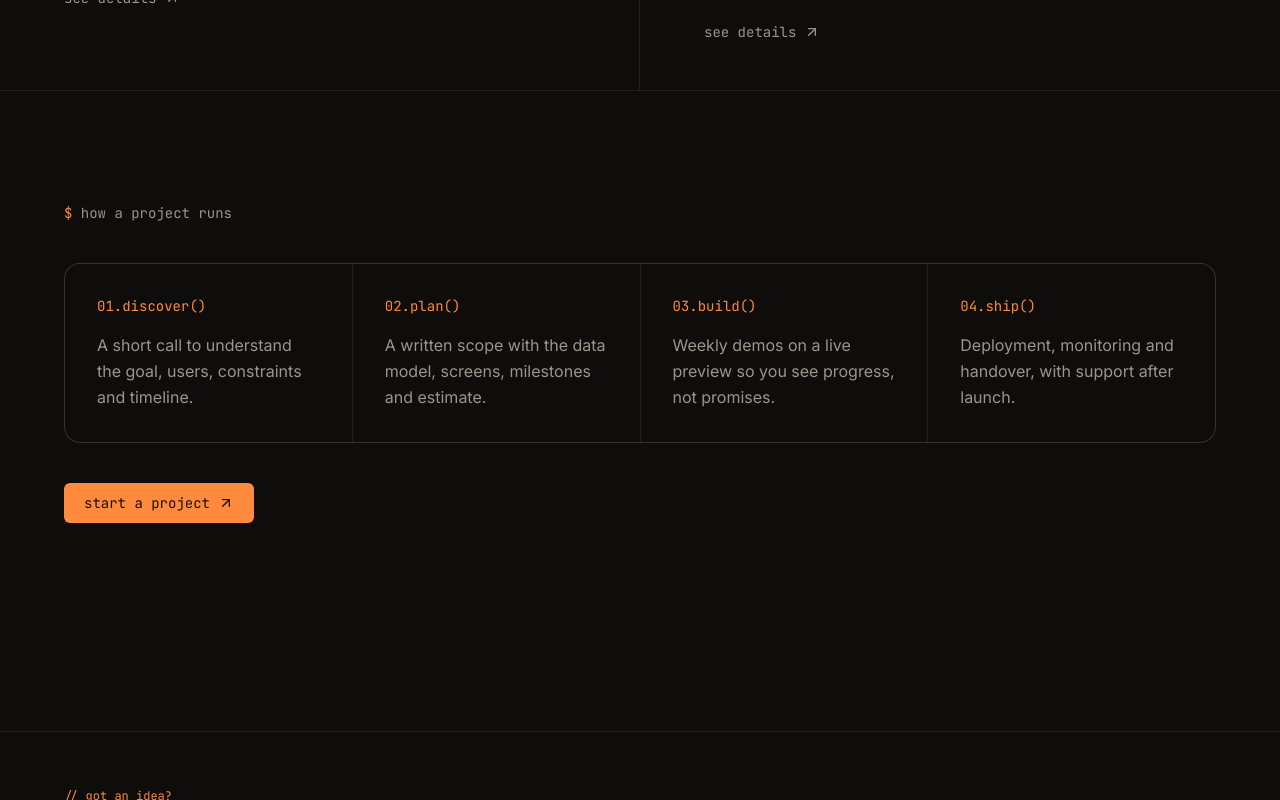
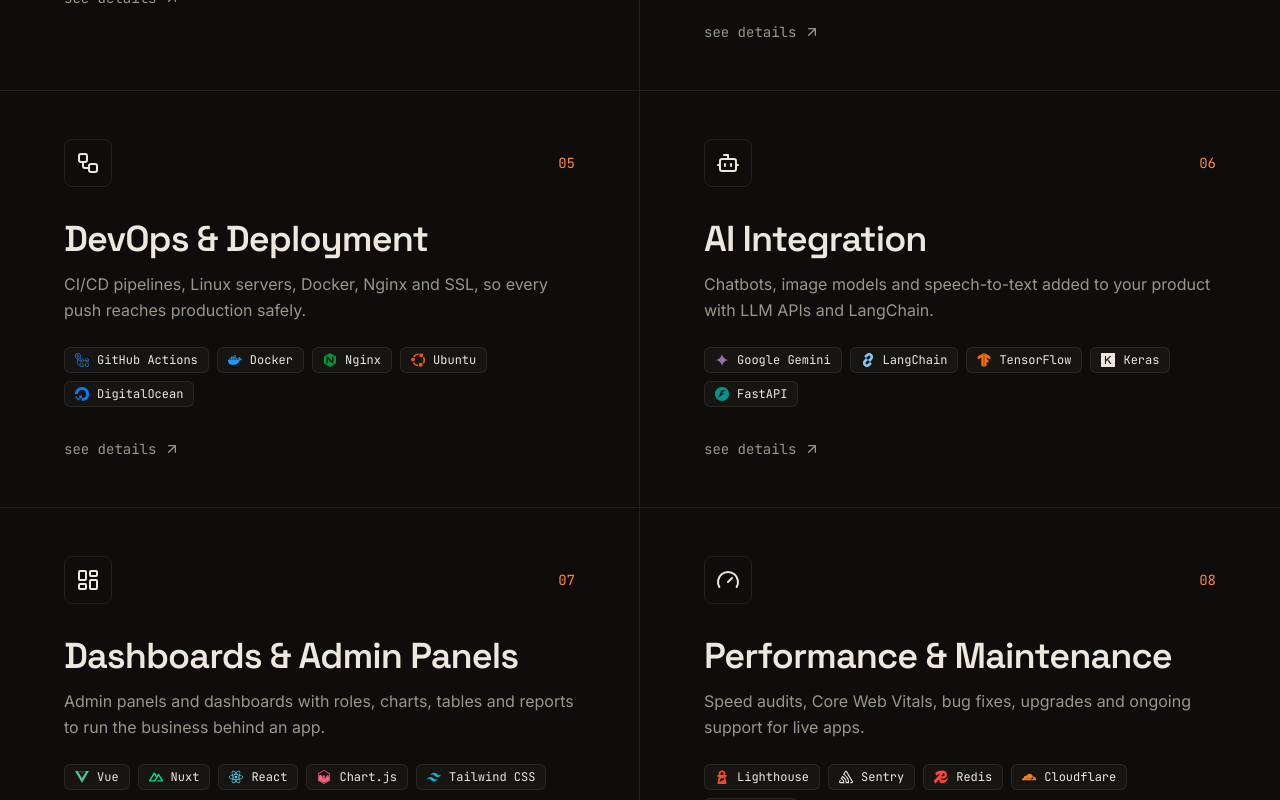
Before and after one commit to ABDULAHAD118/Personal-Portfolio, a Next.js app: page /services in a window 1280 px wide. Shown: the part 1180-1980 px from the top of the page. Built offline with nearby package versions, Linux system fonts and the light colour scheme.

Commit message:
Add DevOps, AI integration, dashboards and maintenance services

```diff
--- a/app/lib/content.ts
+++ b/app/lib/content.ts
@@ -94,6 +94,12 @@ export const stackIcons: Record<string, TechIconSource> = {
     Keras: si.siKeras,
     LangChain: si.siLangchain,
     Selenium: si.siSelenium,
+    PM2: si.siPm2,
+    "Let's Encrypt": si.siLetsencrypt,
+    'Google Gemini': si.siGooglegemini,
+    'Chart.js': si.siChartdotjs,
+    Lighthouse: si.siLighthouse,
+    Sentry: si.siSentry,
 };
 
 // How a typical engagement runs; shown on the services pages.
--- a/app/lib/service-icons.ts
+++ b/app/lib/service-icons.ts
@@ -1,4 +1,22 @@
-import { Layers, Monitor, Server, Smartphone } from 'lucide-react';
+import {
+    Bot,
+    Gauge,
+    LayoutDashboard,
+    Layers,
+    Monitor,
+    Server,
+    Smartphone,
+    Workflow,
+} from 'lucide-react';
 
 // Same order as serviceData.
-export const serviceIcons = [Layers, Monitor, Server, Smartphone];
+export const serviceIcons = [
+    Layers,
+    Monitor,
+    Server,
+    Smartphone,
+    Workflow,
+    Bot,
+    LayoutDashboard,
+    Gauge,
+];
--- a/assets/assets.ts
+++ b/assets/assets.ts
@@ -735,6 +735,94 @@ export const serviceData = [
         stack: ['React Native', 'Expo', 'Flutter', 'Firebase', 'TypeScript'],
         projects: ['cliqbot', 'weather-app'],
     },
+    {
+        icon: assets.ui_icon,
+        slug: 'devops',
+        title: 'DevOps & Deployment',
+        description:
+            'CI/CD pipelines, Linux servers, Docker, Nginx and SSL, so every push reaches production safely.',
+        intro: 'I set up the servers and pipelines that take code from a git push to a live, secure site, and keep it running.',
+        deliverables: [
+            'CI/CD pipelines with GitHub Actions',
+            'Ubuntu server setup on DigitalOcean or a VPS',
+            'Nginx reverse proxy, domains and SSL',
+            'Docker and PM2 process management',
+            'Zero-downtime deploys and rollbacks',
+        ],
+        stack: [
+            'GitHub Actions',
+            'Docker',
+            'Nginx',
+            'Ubuntu',
+            'DigitalOcean',
+            'PM2',
+            "Let's Encrypt",
+            'Cloudflare',
+        ],
+        projects: ['ola-lssu', 'opal-sip', 'cliqbot', 'bitlogicx-website'],
+    },
+    {
+        icon: assets.ui_icon,
+        slug: 'ai-integration',
+        title: 'AI Integration',
+        description:
+            'Chatbots, image models and speech-to-text added to your product with LLM APIs and LangChain.',
+        intro: 'I add AI features that solve a real problem in your product, from a chatbot that knows your content to image and voice models.',
+        deliverables: [
+            'LLM chatbots trained on your own content',
+            'LangChain and LangGraph agent workflows',
+            'Image classification models with TensorFlow',
+            'Speech-to-text and text-to-speech',
+            'Streaming responses over WebSockets',
+        ],
+        stack: [
+            'Google Gemini',
+            'LangChain',
+            'TensorFlow',
+            'Keras',
+            'FastAPI',
+            'Python',
+        ],
+        projects: [],
+    },
+    {
+        icon: assets.web_icon,
+        slug: 'dashboards',
+        title: 'Dashboards & Admin Panels',
+        description:
+            'Admin panels and dashboards with roles, charts, tables and reports to run the business behind an app.',
+        intro: 'The internal tools that run your product: managing users and content, tracking numbers and handling day-to-day operations.',
+        deliverables: [
+            'Role-based admin panels',
+            'Charts, KPIs and reports',
+            'Data tables with search, filters and export',
+            'Content and user management',
+            'Notifications and activity logs',
+        ],
+        stack: ['Vue', 'Nuxt', 'React', 'Chart.js', 'Tailwind CSS', 'AdonisJS'],
+        projects: ['cliqbot', 'opal-sip', 'wealthsync'],
+    },
+    {
+        icon: assets.web_icon,
+        slug: 'maintenance',
+        title: 'Performance & Maintenance',
+        description:
+            'Speed audits, Core Web Vitals, bug fixes, upgrades and ongoing support for live apps.',
+        intro: 'I keep existing apps fast, secure and up to date, so the product keeps working after launch.',
+        deliverables: [
+            'Performance audits and Core Web Vitals fixes',
+            'API and database query optimisation',
+            'Bug fixing and dependency upgrades',
+            'Error monitoring and uptime checks',
+            'Monthly support and small features',
+        ],
+        stack: ['Lighthouse', 'Sentry', 'Redis', 'Cloudflare', 'Node.js'],
+        projects: [
+            'ola-lssu',
+            'information-commission-gambia',
+            'bitlogicx-website',
+        ],
+    },
 ];
 
 export const infoList = [
```
